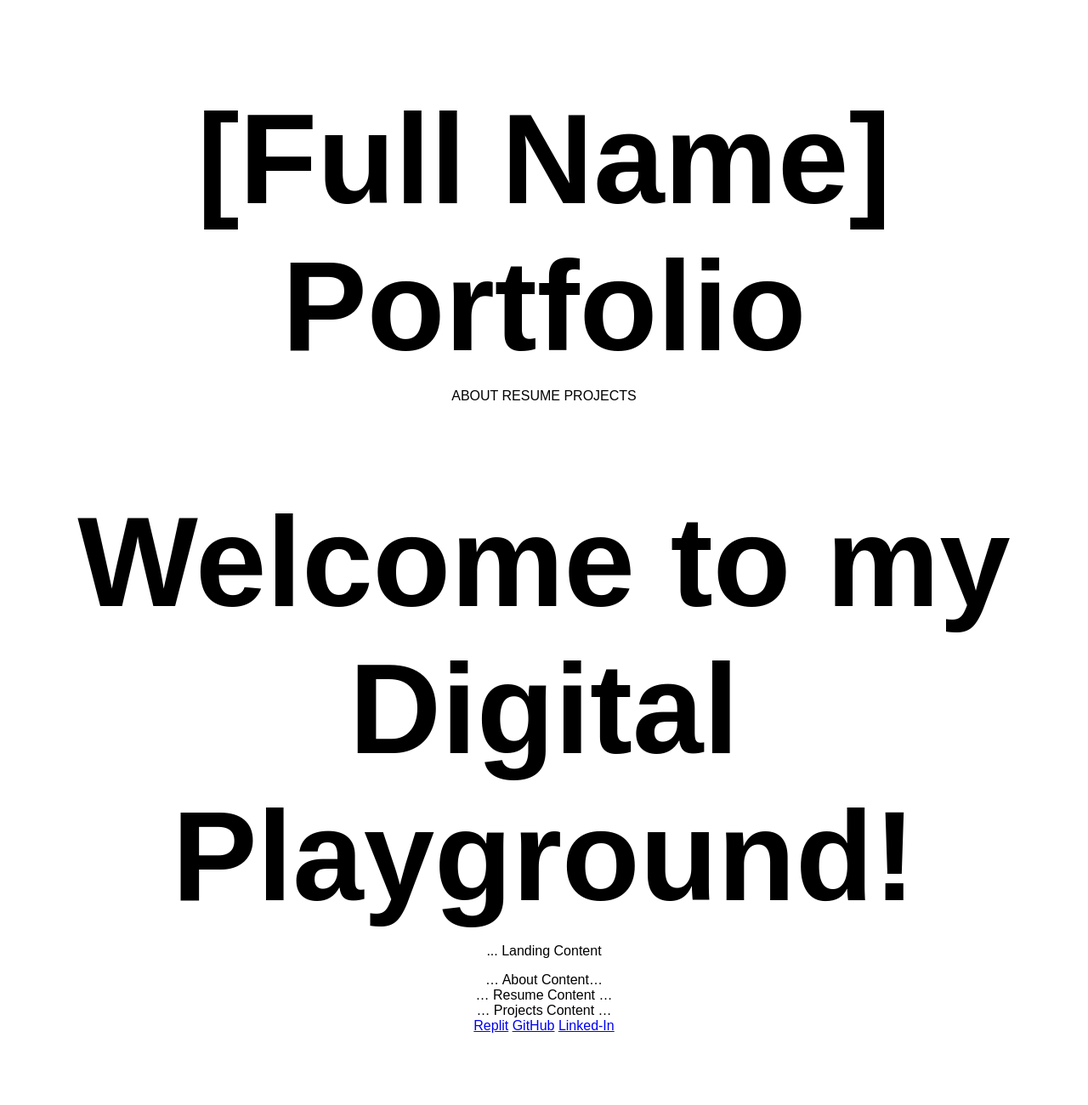
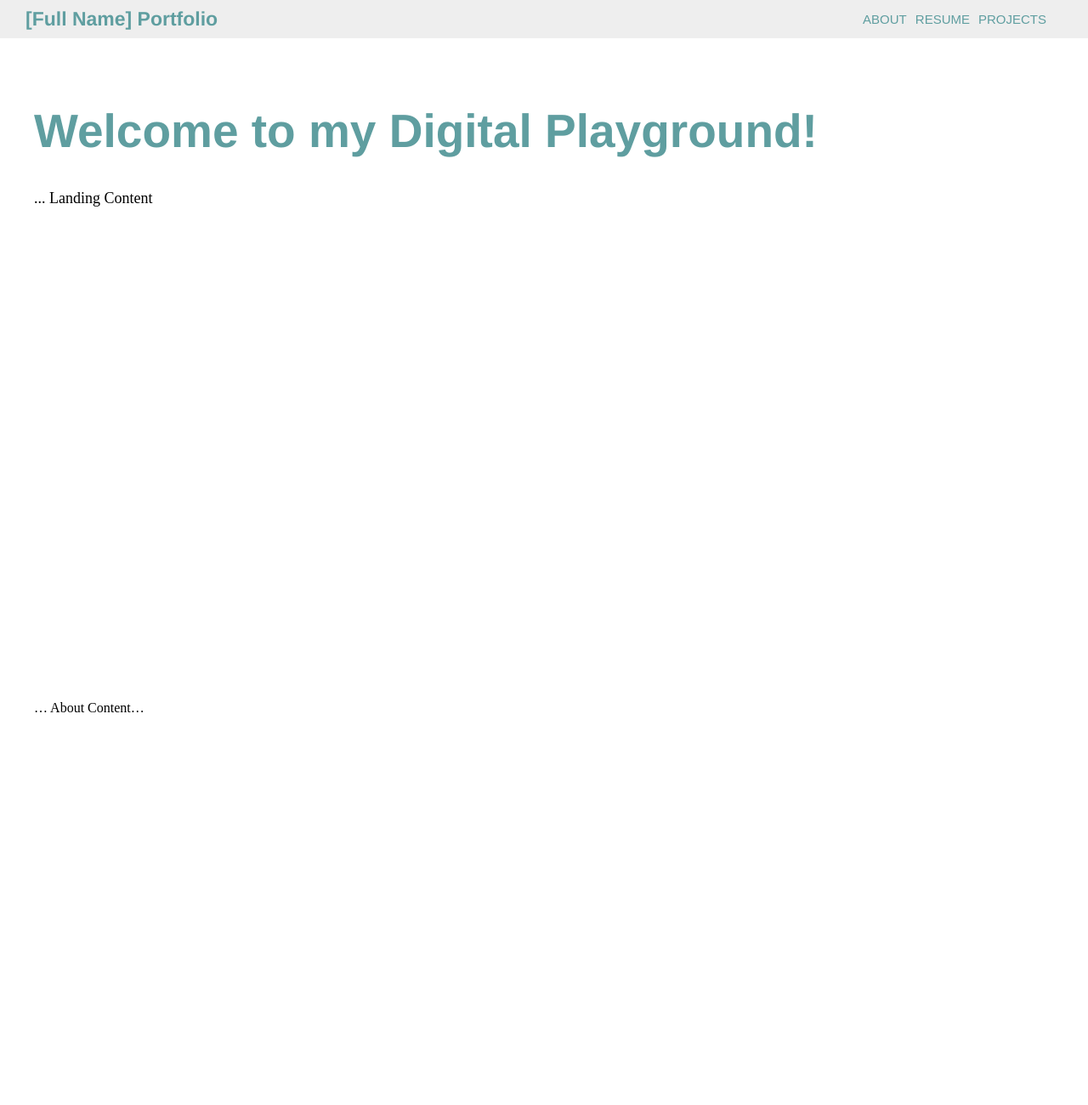
Before and after one commit to lazarygiurhofhuig8yuh/cafe_cits_js, a website: page index.html in a window 1280 px wide. Shown: the top 1300 px of the page at 85% size. Before the commit the page ends 1216 px from the top, so only its background shows below. Drawn offline with Linux system fonts and the light colour scheme.

Commit message:
updated style

```diff
--- a/style.css
+++ b/style.css
@@ -2,23 +2,104 @@ html,
 body {
     padding: 0;
     margin: 0;
-    font-family: sans-serif;
-    text-align: center;
 }
 
-.container {
-    background-color: beige;
-    padding: 20px;
-    border: 3px black;
-    height: 100vh;
+a {
+    color: inherit;
+    text-decoration: none;
+}
+
+.header {
+    width: 100vw;
+    display: flex;
+    justify-content: space-between;
+    align-items: center;
+    background: #eee;
+    height: 45px;
+    position: absolute;
+    top: 0;
+}
+
+.header h1 {
+    font-family: Helvetica;
+    font-size: 23px;
+    color: cadetblue;
+    margin-left: 30px;
+}
+
+.header h1:hover {
+    color: cadetblue;
+    text-decoration: underline;
+    cursor: pointer;
+}
+
+.main-nav {
+    display: flex;
+    align-items: center;
+    margin-right: 44px;
+}
+
+.main-nav a {
+    font-family: Arial;
+    font-size: 15px;
+    color: cadetblue;
+    padding: 0px 5px;
+}
+
+.main-nav a:hover {
+    color: deepskyblue;
+    text-decoration: underline;
+    cursor: pointer;
+}
+
+.main-nav a.selected {
+    color: deepskyblue;
+}
+
+.footer {
+    width: 100vw;
+    background: cadetblue;
     display: flex;
     flex-direction: column;
+    align-items: center;
     justify-content: center;
+    padding-top: 20px;
+    padding-bottom: 24px;
 }
-h1{
-    font-size: 150px;
-    margin-bottom: 10px;
+
+.social-nav {
+    background: cadetblue;
+    display: flex;
 }
-h2{
-    font-family:'Courier New', Courier, monospace;
+
+.social-nav a {
+    font-family: Arial;
+    font-size: 15px;
+    color: white;
+    padding: 0px 25px;
 }
+
+.social-nav a:hover {
+    color: #eee;
+    text-decoration: underline;
+}
+
+.content {
+    height: calc(100vh - 186px);
+    padding: 40px;
+    padding-top: 85px;
+}
+
+.hide {
+    display: none;
+}
+
+.content h1 {
+    color: cadetblue;
+    font-family: Helvetica;
+    font-size: 55px;
+}
+
+.content p {
+    font-size: 18px;
+}
```
